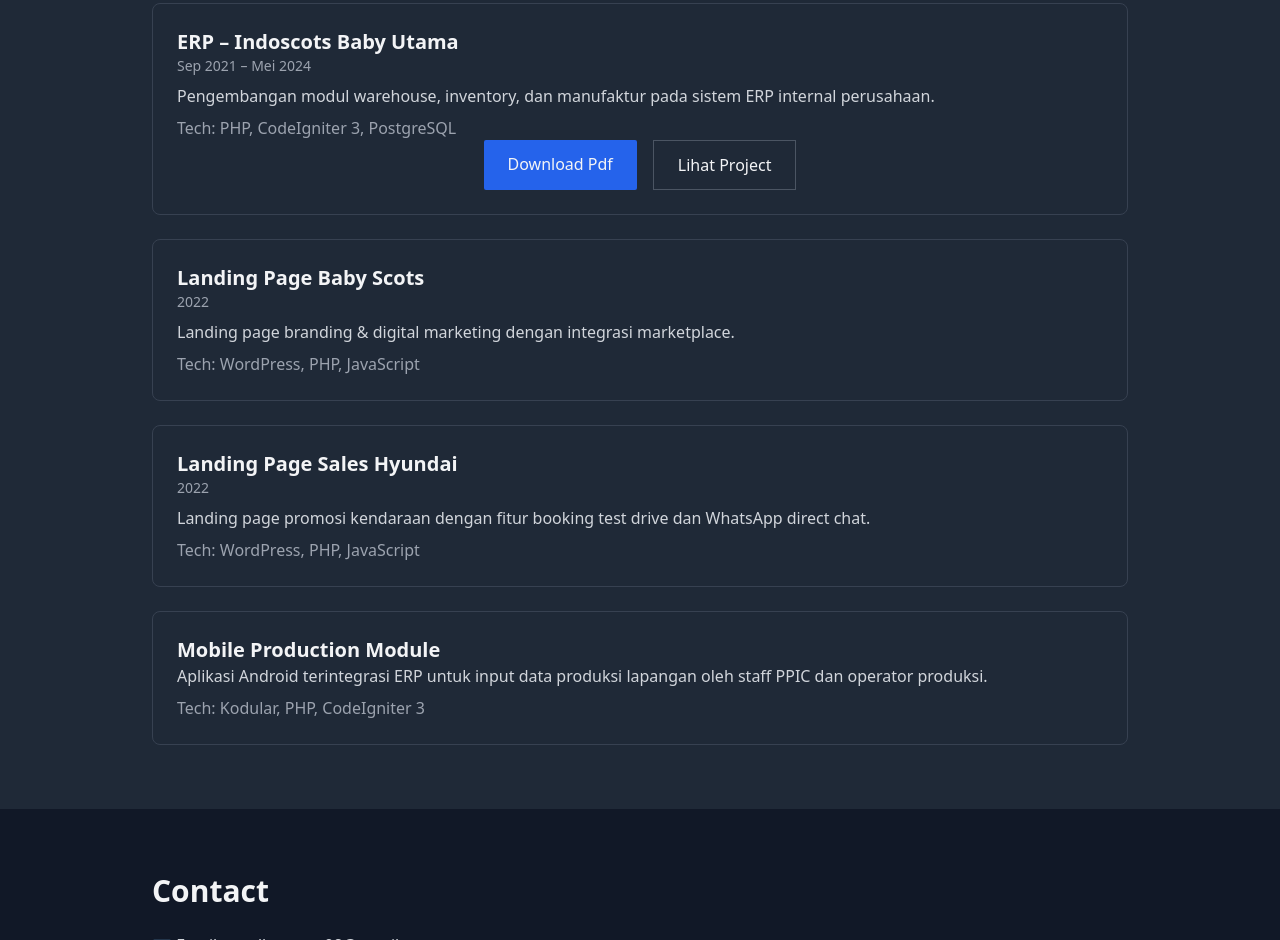
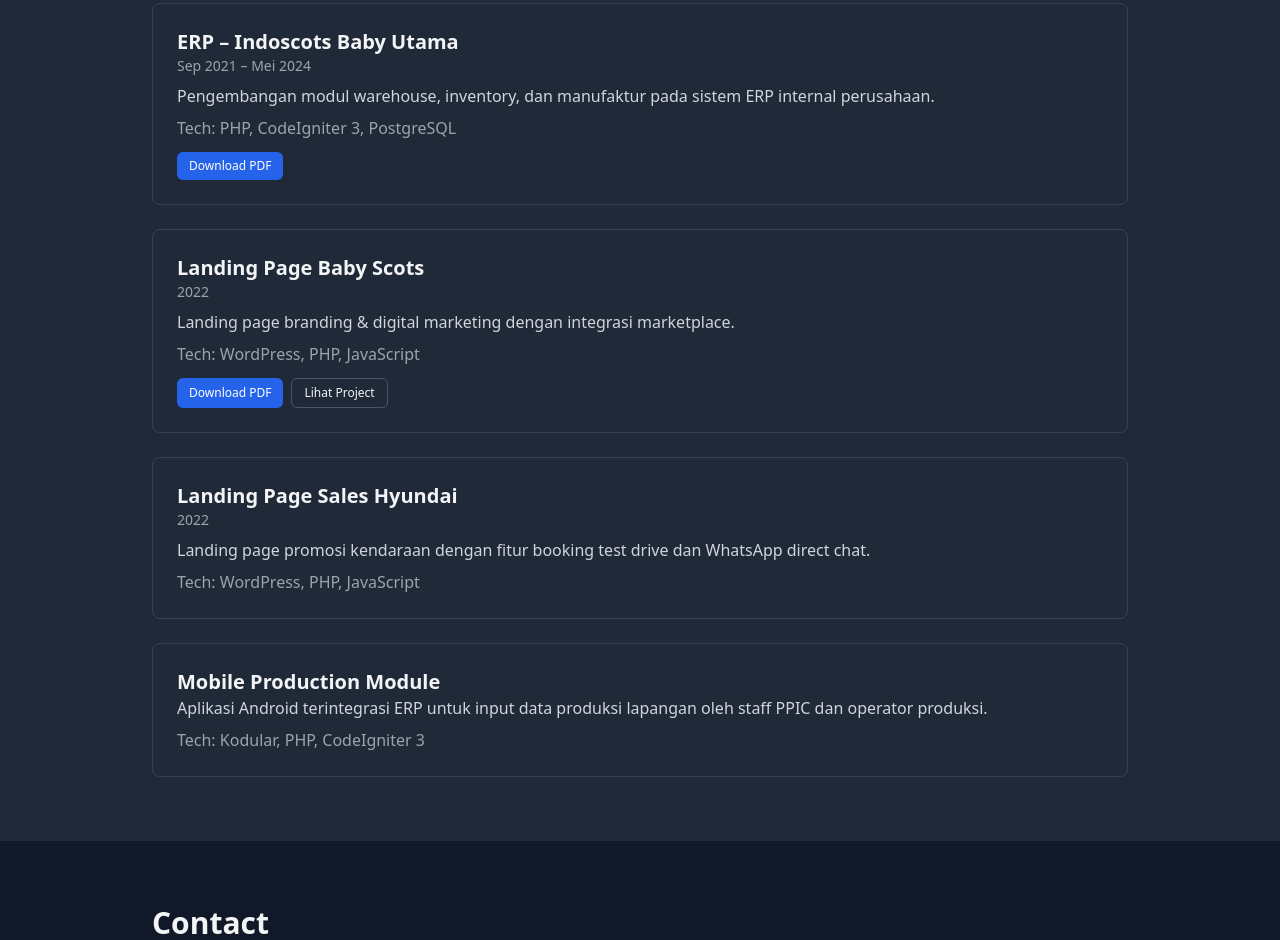
Before and after one commit to sandhy-putra/portofolio, a plain HTML site: page index.html in a window 1280 px wide. Shown: the part 2605-3545 px from the top of the page. Drawn offline with nearby package versions, Linux system fonts and the light colour scheme.

Commit message:
Fix HTML encoding issues and improve structure

```diff
--- a/index.html
+++ b/index.html
@@ -166,17 +166,14 @@
           pada sistem ERP internal perusahaan.
         </p>
         <p class="text-gray-400 mt-2">Tech: PHP, CodeIgniter 3, PostgreSQL</p>
-        <div class="flex justify-center gap-4">
+        <div class="flex gap-2 mt-3">
             <a href="assets/indoscots-erp.pdf"
-               class="bg-blue-600 hover:bg-blue-700 px-6 py-3 rounded-sm font-small">
-              Download Pdf
-            </a>
-            <a href="#contact"
-               class="border border-gray-600 hover:bg-gray-800 px-6 py-3 rounded-small">
-              Lihat Project
+               class="inline-flex items-center text-xs px-3 py-1.5
+                      bg-blue-600 hover:bg-blue-700
+                      text-white rounded-md">
+              Download PDF
             </a>
           </div>
-
       </div>
 
       <div class="border border-gray-700 rounded-lg p-6">
@@ -186,6 +183,21 @@
           Landing page branding & digital marketing dengan integrasi marketplace.
         </p>
         <p class="text-gray-400 mt-2">Tech: WordPress, PHP, JavaScript</p>
+        <div class="flex gap-2 mt-3">
+          <a href="assets/indoscots-landing-page.pdf"
+             class="inline-flex items-center text-xs px-3 py-1.5
+                    bg-blue-600 hover:bg-blue-700
+                    text-white rounded-md">
+            Download PDF
+          </a>
+
+          <a href="https://www.babyscots.co.id/"
+             class="inline-flex items-center text-xs px-3 py-1.5
+                    border border-gray-600 hover:bg-gray-800
+                    rounded-md">
+            Lihat Project
+          </a>
+        </div>
       </div>
 
       <div class="border border-gray-700 rounded-lg p-6">
```
